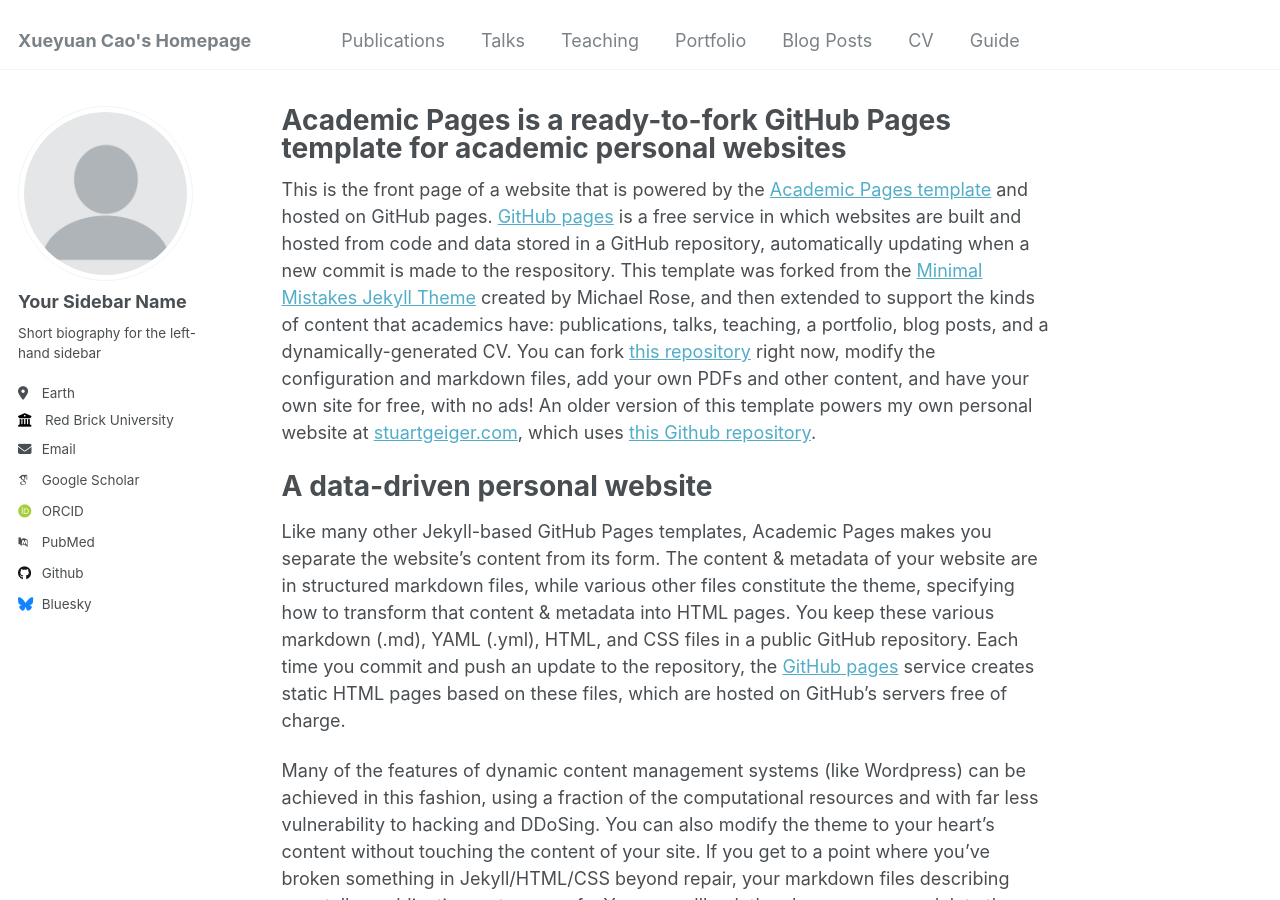
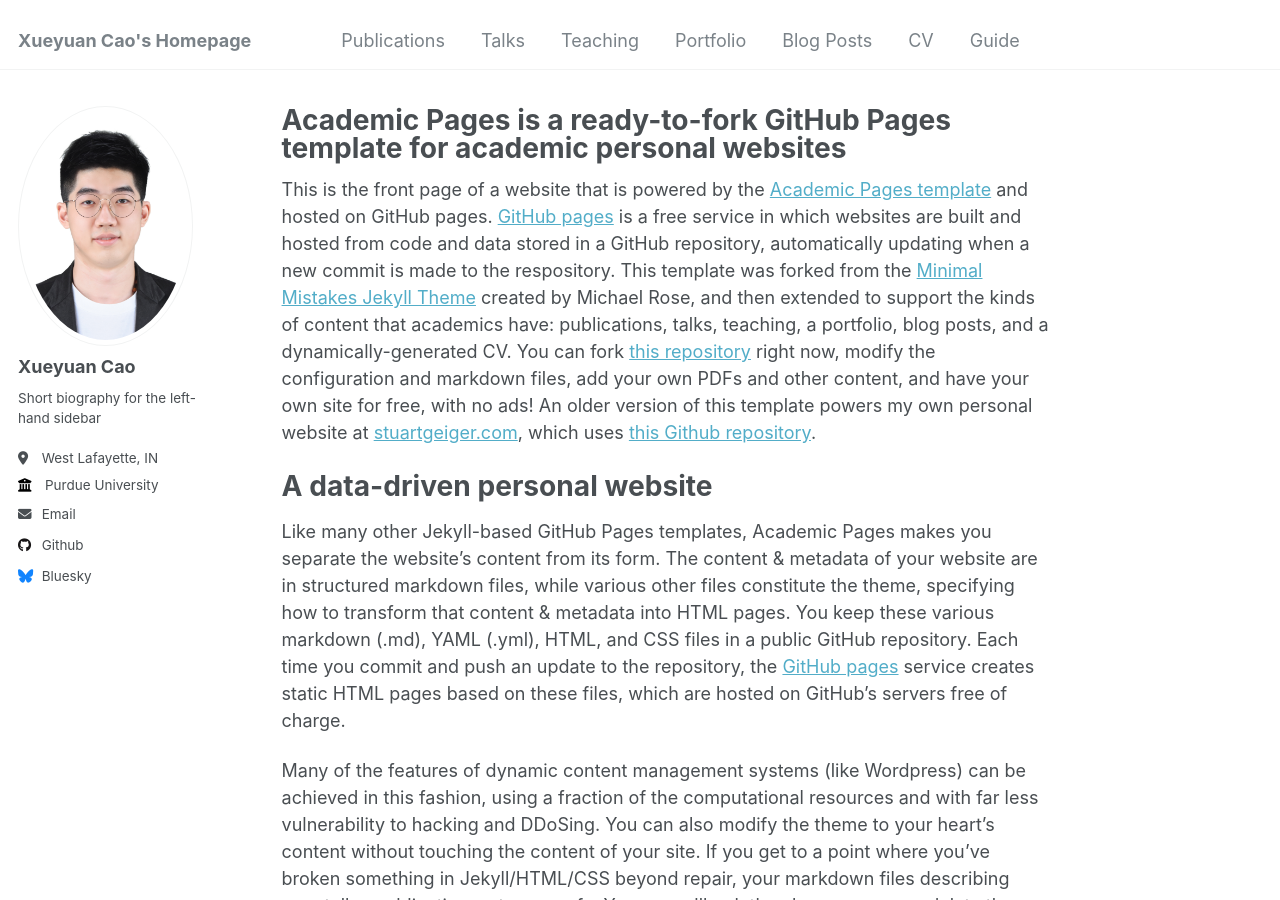
Before and after one commit to xue1uan/xue1uan.github.io, a Jekyll site: the page built from _pages/about.md, in a window 1280 px wide and 900 px high. Built offline with Jekyll 4.4.1, drawn with Linux system fonts in a browser that asks for light colours; some web fonts are replaced.

Commit message:
basic changes

```diff
--- a/_config.yml
+++ b/_config.yml
@@ -21,29 +21,30 @@ repository               : "xue1uan/xueyuan.bruce.cao.github.io" # GitHub userna
 #               Additional customization can be done by editing /_includes/author-profile.html
 author:
   # Biographic information
-  avatar           : "profile.png"
-  name             : "Your Sidebar Name"
+  avatar           : "WechatIMG1279.jpg"
+  name             : "Xueyuan Cao"
   pronouns         : # example: "she/her"
   bio              : "Short biography for the left-hand sidebar"
-  location         : "Earth"
-  employer         : "Red Brick University"
+  location         : "West Lafayette, IN"
+  employer         : "Purdue University"
   uri              : # URL
-  email            : "none@example.org"
+  email            : "xueyuan.bruce.cao@gmail.com"
 
   # Academic websites
   arxiv            : # URL - Update with the correct link to your profile
-  googlescholar    : "https://scholar.google.com/citations?user=PS_CX0AAAAAJ"
+  googlescholar    : # "https://scholar.google.com/citations?user=PS_CX0AAAAAJ"
   impactstory      : # URL
-  orcid            : "http://orcid.org/yourorcidurl"
+  orcid            : # "http://orcid.org/yourorcidurl"
   semantic         : # URL
-  pubmed           : "https://www.ncbi.nlm.nih.gov/pubmed/?term=john+snow"
+  pubmed           : # "https://www.ncbi.nlm.nih.gov/pubmed/?term=john+snow"
   researchgate     : # URL
 
   # Repositories and software development
   bitbucket        : # Username - Update with your username on the site
   codepen          : # Username
   dribbble         : # Username
-  github           : "academicpages"
+  github           : "xue1uan"
+  github           : "1uan-yuan"
   kaggle           : # Username
   stackoverflow    : # User number or user number and name (i.e., use "1" or "1/jeff-atwood")
 
```
Also changed, not shown: images/WechatIMG1279.jpg (added).
